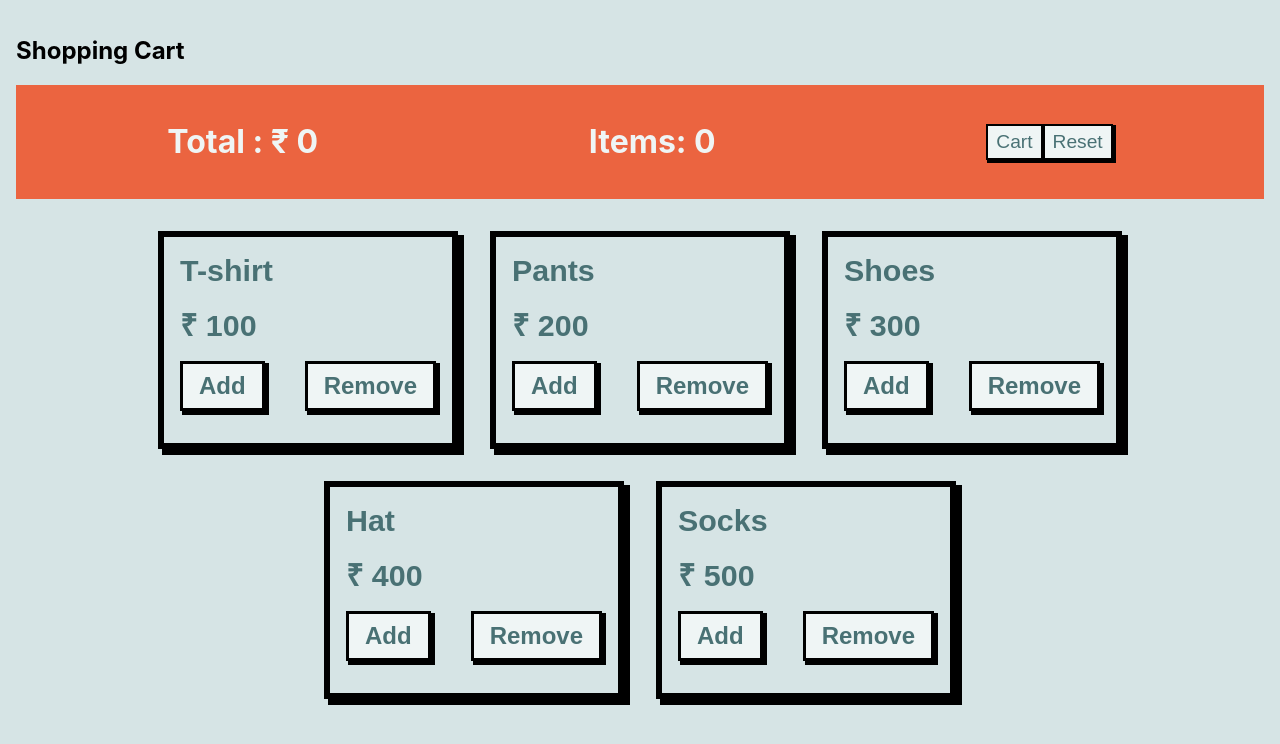
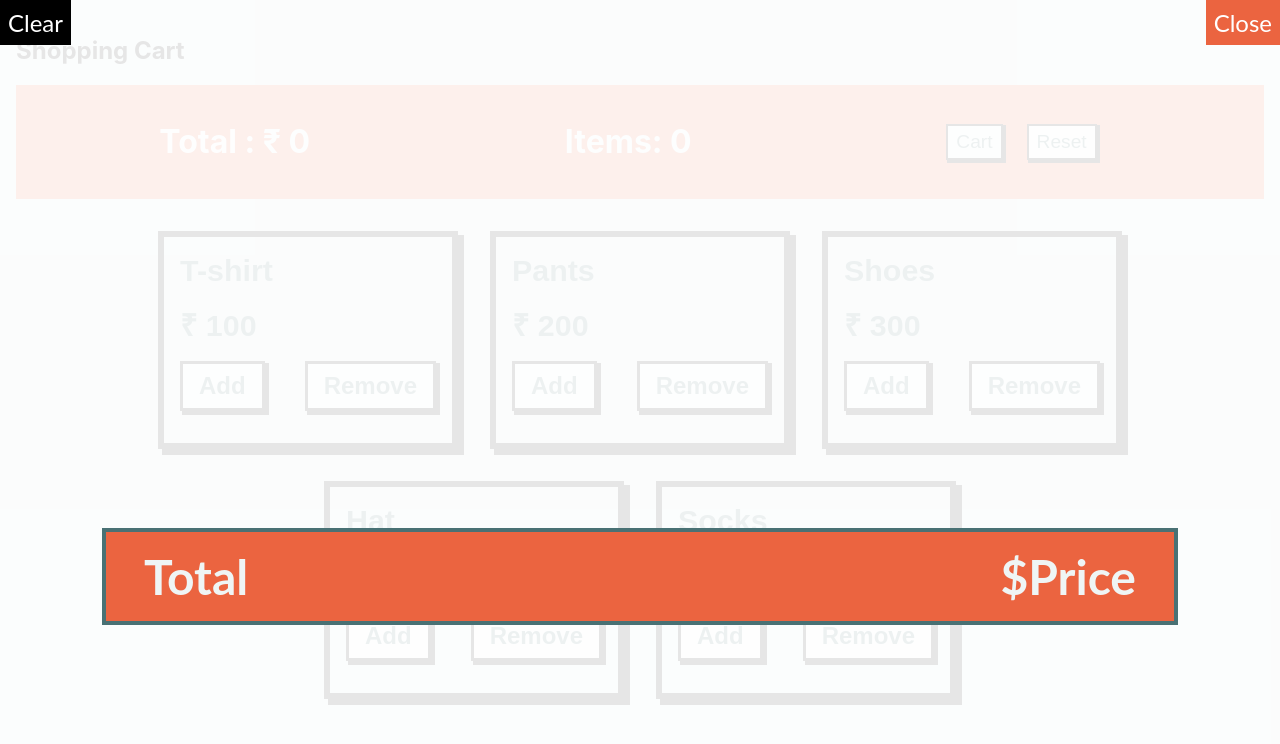
Before and after one commit to Ashish5692/shopping, a React (Create React App) app: page / in a window 1280 px wide. Both pictures are taken after a click on the button "Cart". Shown: the top 744 px of the page. Built offline with nearby package versions, Linux system fonts and the light colour scheme.

Commit message:
Toggle Cart and Close button

```diff
--- a/src/components/CardModal.jsx
+++ b/src/components/CartModal.jsx
@@ -1,13 +1,13 @@
 import React from "react";
 import styles from "../styles/CartModal.module.css";
 
-function CartModal() {
+function CartModal({toggle}) {
   return (
     <div className={styles.cartModal}>
       <div className={styles.closeButton} onClick={toggle}>
         Close
       </div>
-      <div className={styles.clearButton} onClick={clear}>
+      <div className={styles.clearButton} >
         Clear
       </div>
       <div className={styles.itemContainer}></div>
--- a/src/components/Navbar.jsx
+++ b/src/components/Navbar.jsx
@@ -4,16 +4,14 @@ import { useValue } from "../itemContext";
 
 function Navbar() {
 
-  const { item, total, clear } = useValue();
+  const { item, total, clear,toggle } = useValue();
   return (
     <div className={styles.container}>
       <h1>Total : &#x20B9; {total}</h1>
       <h1>Items: {item}</h1>
       <div className={styles.buttonsWrapper}>
-        <button className={styles.button}>Cart</button>
-        <button className={styles.button} onClick={clear}>
-          Reset
-        </button>
+        <button className={styles.button} onClick={toggle}>Cart</button>
+        <button className={styles.button} onClick={clear}>Reset</button>
       </div>
     </div>
   );
--- a/src/itemContext.js
+++ b/src/itemContext.js
@@ -1,4 +1,5 @@
 import { createContext,useState,useContext } from "react";
+import CartModal from "./components/CartModal";
 
 //creation of context
 const itemContext = createContext();
@@ -14,6 +15,7 @@ function useValue(){
 function CustomItemContext({children}){
     const [total, setTotal] = useState(0);
     const [item, setItem] = useState(0);
+    const [showCart, setShowCart] = useState(false);
 
     //logic of manipulating the state
     const handleAdd = (price) => {
@@ -35,11 +37,16 @@ function CustomItemContext({children}){
         setItem(0);
       }
 
+      const toggle =() =>{
+        setShowCart(!showCart);
+      }
+
     return (
         //CustomProvider making use of  default provider here ,making use of children
         <itemContext.Provider value ={
-            {total,item,handleAdd,handleRemove,clear}   //passing the values to access in other components
+            {total,item,handleAdd,handleRemove,clear,toggle}   //passing the values to access in other components
         }>
+            {showCart && <CartModal toggle={toggle}/>}
             {children}
         </itemContext.Provider>
     )
--- a/src/styles/Nav.module.css
+++ b/src/styles/Nav.module.css
@@ -21,6 +21,7 @@
     font-weight: 400;
     cursor: pointer;
     padding: 0.3rem 0.5rem;
+    margin-right: 1.5rem;
     box-shadow: 2px 2px 0px 1px rgba(0, 0, 0, 1);
     transition: all 0.2s ease-in-out;
   }
```
